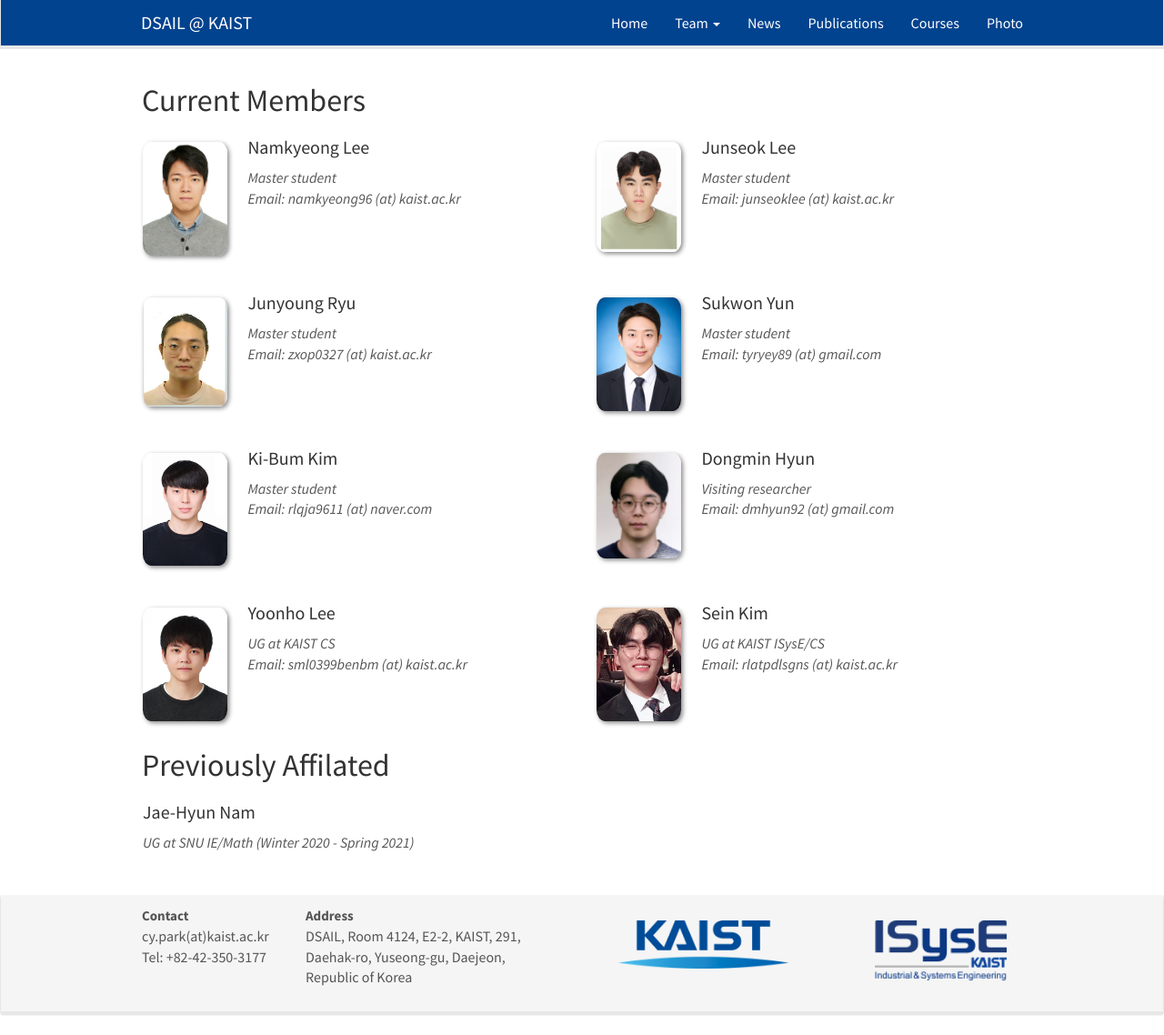
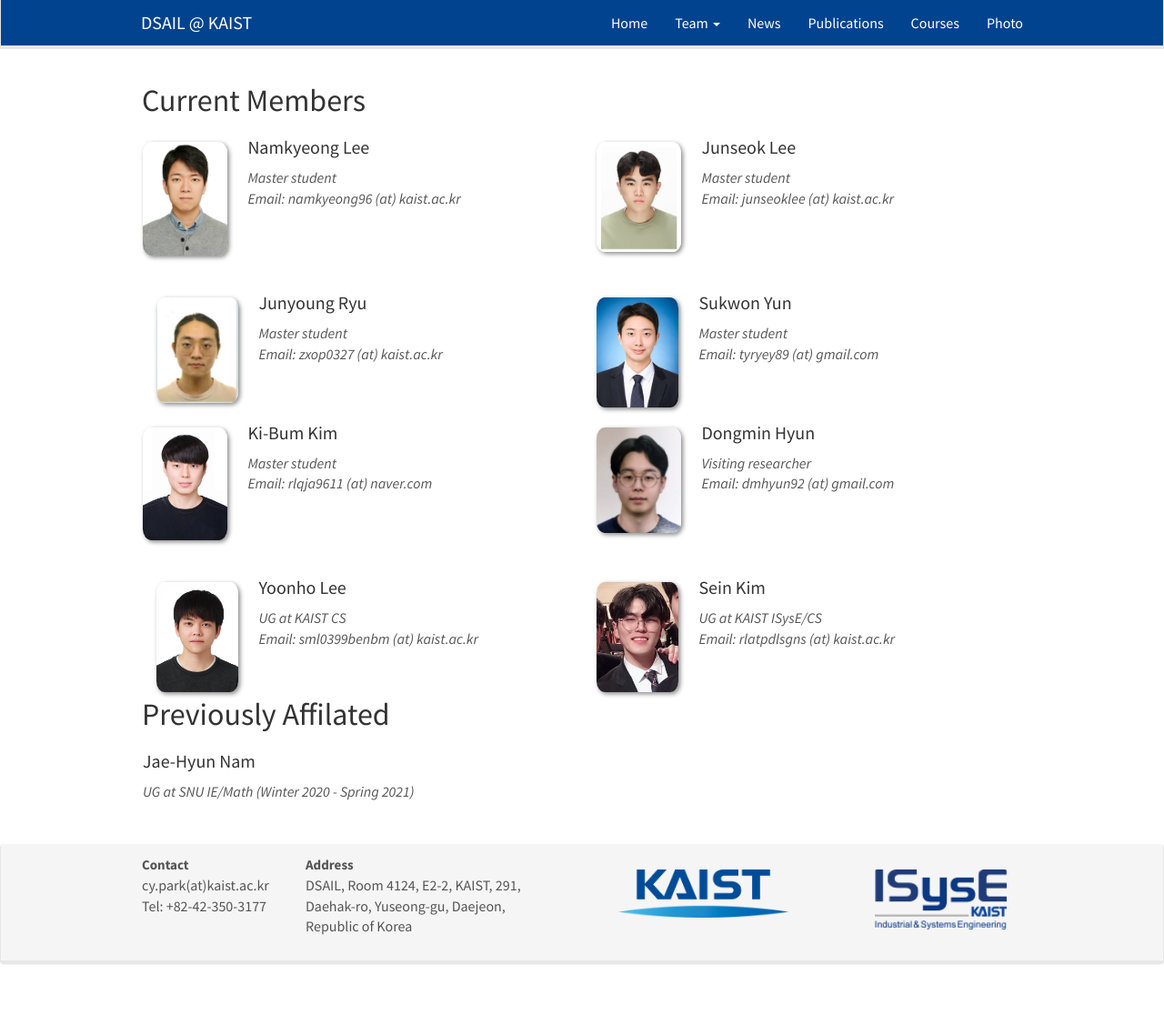
Before and after one commit to kaist-dsail/kaist-dsail.github.io, a Jekyll site: the page built from _pages/members.md, in a window 1280 px wide and 1138 px high. Shown: the whole window at 91% size. Built offline with Jekyll 4.4.1, drawn with Linux system fonts in a browser that asks for light colours; nearby versions of some CDN libraries.

Commit message:
Update members.md

```diff
--- a/_pages/members.md
+++ b/_pages/members.md
@@ -15,7 +15,7 @@
 {% assign number_printed = 0 %}
 {% for member in site.data.members %}
 
-{% assign even_odd = number_printed | modulo: 2 %}
+{% assign even_odd = number_printed | modulo: 4 %}
 
 {% if even_odd == 0 %}
 <div class="row">
```
